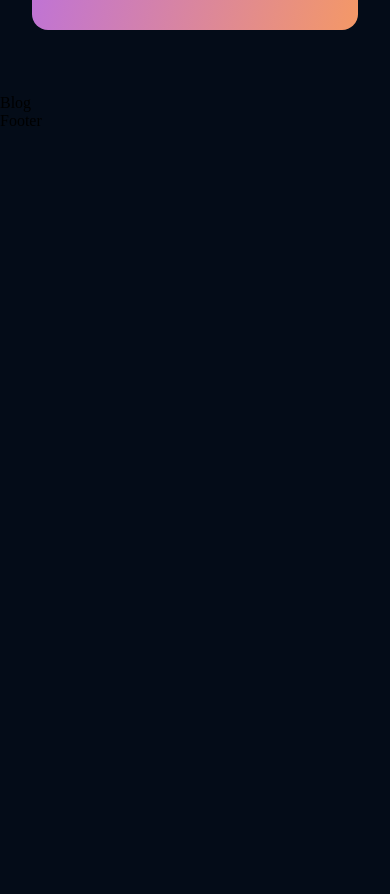
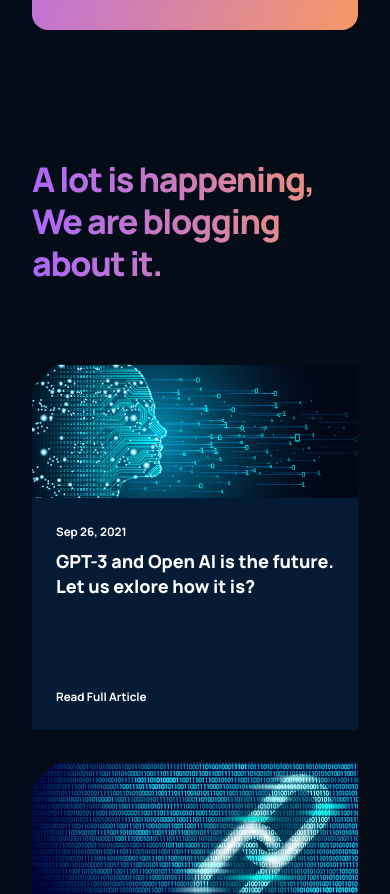
Before and after one commit to EpicAryan/UI-UX-GPT3, a React (Create React App) app: page / in a window 390 px wide. Shown: the part 4750-5644 px from the top of the page. Before the commit the page ends 4880 px from the top, so only its background shows below. Built offline with nearby package versions, Linux system fonts and the light colour scheme.

Commit message:
feat add the fifth page
This section falls under library section

```diff
--- a/src/components/article/Article.jsx
+++ b/src/components/article/Article.jsx
@@ -1,9 +1,20 @@
 import React from 'react';
 import './article.css';
 
-const Article = () => {
+const Article = ({imgUrl, date, title }) => {
   return (
-    <div>Article</div>
+    <div className="gpt3__blog-container_article">
+        <div className="gpt3__blog-container_article-image">
+          <img src={imgUrl} alt="blog_image" />
+        </div>
+        <div className="gpt3__blog-container_article-content">
+          <div>
+            <p>{date}</p>
+            <h3>{title}</h3>
+          </div>
+          <p>Read Full Article</p>
+          </div>
+    </div>
   )
 }
 
--- a/src/components/article/article.css
+++ b/src/components/article/article.css
@@ -0,0 +1,56 @@
+.gpt3__blog-container_article {
+    width: 100%;
+    height: 100%;
+
+    display: flex;
+    flex-direction: column;
+    background: var(--color-footer);
+}
+
+.gpt3__blog-container_article-image {
+    width: 100%;
+    height: 100%;
+    background: var(--color-bg);
+}
+
+.gpt3__blog-container_article-image img {
+    width: 100%;
+    height: 100%;
+}
+
+.gpt3__blog-container_article-content {
+    display:flex;
+    flex-direction: column;
+    justify-content: space-between;
+    padding: 1rem 1.5rem;
+    height: 100%;
+}
+
+.gpt3__blog-container_article-content p {
+    font-family: var(--font-family);
+    font-weight: 700;
+    font-size: 11.65px;
+    line-height: 35px;
+    color: #fff;
+}
+
+.gpt3__blog-container_article-content h3 {
+    font-family: var(--font-family);
+    font-weight: 800;
+    font-size: 25.11px;
+    line-height: 30.30px;
+    color: #fff;
+    margin-bottom: 5rem;
+    cursor: pointer;
+}
+
+.gpt3__blog-container_article-content p:last-child {
+    cursor: pointer;
+}
+
+@media screen and (max-width: 550px) {
+    .gpt3__blog-container_article-content h3 {
+        font-size: 18px;
+        line-height: 25px;
+    }
+}
--- a/src/containers/blog/Blog.jsx
+++ b/src/containers/blog/Blog.jsx
@@ -1,9 +1,26 @@
 import React from 'react';
+import {Article} from '../../components';
+import {blog01, blog02, blog03, blog04, blog05 } from './imports';
 import './blog.css';
 
 const Blog = () => {
   return (
-    <div>Blog</div>
+    <div className="gpt3__blog section__padding" id="blog">
+      <div className="gpt3__blog-heading">
+        <h1 className="gradient__text">A lot is happening, <br /> We are blogging about it.</h1>
+      </div>
+      <div className="gpt3__blog-container">
+        <div className="gpt3__blog-container_groupA">
+          <Article imgUrl={blog01} date="Sep 26, 2021" title="GPT-3 and Open  AI is the future. Let us exlore how it is?" />
+        </div>
+        <div className="gpt3__blog-container_groupB">
+          <Article imgUrl={blog02} date="Sep 26, 2021" title="GPT-3 and Open  AI is the future. Let us exlore how it is?"/>
+          <Article imgUrl={blog03} date="Sep 26, 2021" title="GPT-3 and Open  AI is the future. Let us exlore how it is?"/>
+          <Article imgUrl={blog04} date="Sep 26, 2021" title="GPT-3 and Open  AI is the future. Let us exlore how it is?"/>
+          <Article imgUrl={blog05} date="Sep 26, 2021" title="GPT-3 and Open  AI is the future. Let us exlore how it is?"/>
+        </div>
+      </div>
+    </div>
   )
 }
 
--- a/src/containers/blog/blog.css
+++ b/src/containers/blog/blog.css
@@ -0,0 +1,75 @@
+.gpt3__blog {
+    display: flex;
+    flex-direction: column;
+}
+
+.gpt3__blog-heading {
+    width: 100%;
+    text-align: left;
+    margin-bottom: 5rem;
+}
+
+.gpt3__blog-heading h1{
+    font-family: var(--font-family);
+    font-weight: 800;
+    font-size: 62px;
+    line-height: 75px;
+    letter-spacing: -0.04em;
+}
+
+.gpt3__blog-container {
+    display: flex;
+    flex-direction: row;
+}
+
+.gpt3__blog-container_groupA {
+    flex: 0.75;
+    margin-right: 2rem;
+}
+
+.gpt3__blog-container_groupB {
+    flex: 1;
+    display: grid;
+    grid-template-columns: repeat(2, 1fr);
+    grid-gap: 2rem;
+}
+
+@media screen and (max-width: 990px) {
+    .gpt3__blog-container {
+        flex-direction: column-reverse;
+    }
+
+    .gpt3__blog-container_groupA {
+        margin: 2rem 0;;
+    }
+
+    .gpt3__blog-container_groupA .gpt3__blog-container_article {
+        width: 48%;
+    }
+
+    .gpt3__blog-container_groupA .gpt3__blog-container_article-image {
+        height: 250px;
+    }
+}
+
+@media screen and (max-width: 700px) {
+    .gpt3__blog-container_groupB{
+        grid-template-columns: repeat(1, 1fr);
+    }
+
+    .gpt3__blog-container_groupA .gpt3__blog-container_article {
+        width: 100%;
+    }
+
+    .gpt3__blog-heading h1 {
+        font-size: 46px;
+        line-height: 52px;
+    }
+}
+
+@media screen and (max-width: 550px)  {
+    .gpt3__blog-heading h1 {
+        font-size: 34px;
+        line-height: 42px;
+    }
+}
--- /dev/null
+++ b/src/containers/blog/imports.js
@@ -0,0 +1,13 @@
+import blog01 from '../../assets/blog01.png';
+import blog02 from '../../assets/blog02.png';
+import blog03 from '../../assets/blog03.png';
+import blog04 from '../../assets/blog04.png';
+import blog05 from '../../assets/blog05.png';
+
+export {
+    blog01,
+    blog02,
+    blog03,
+    blog04,
+    blog05,
+}
```
